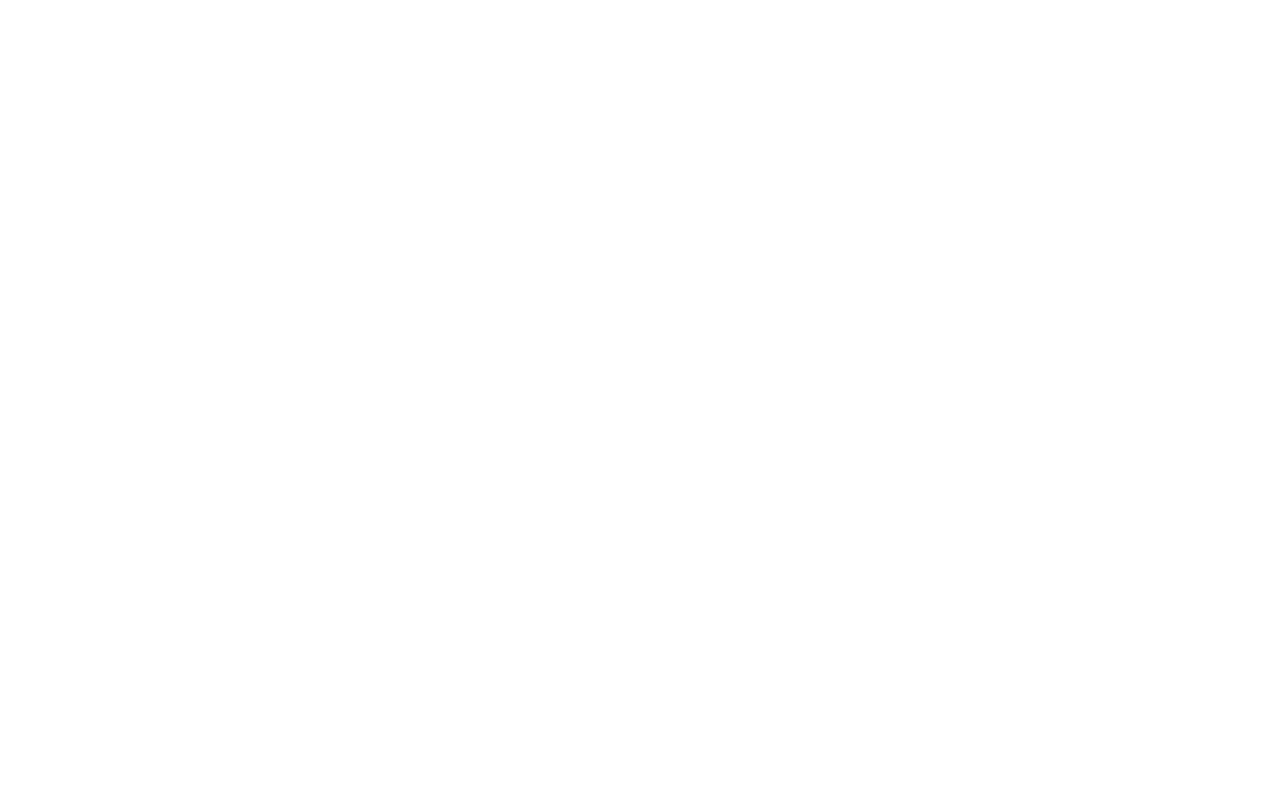
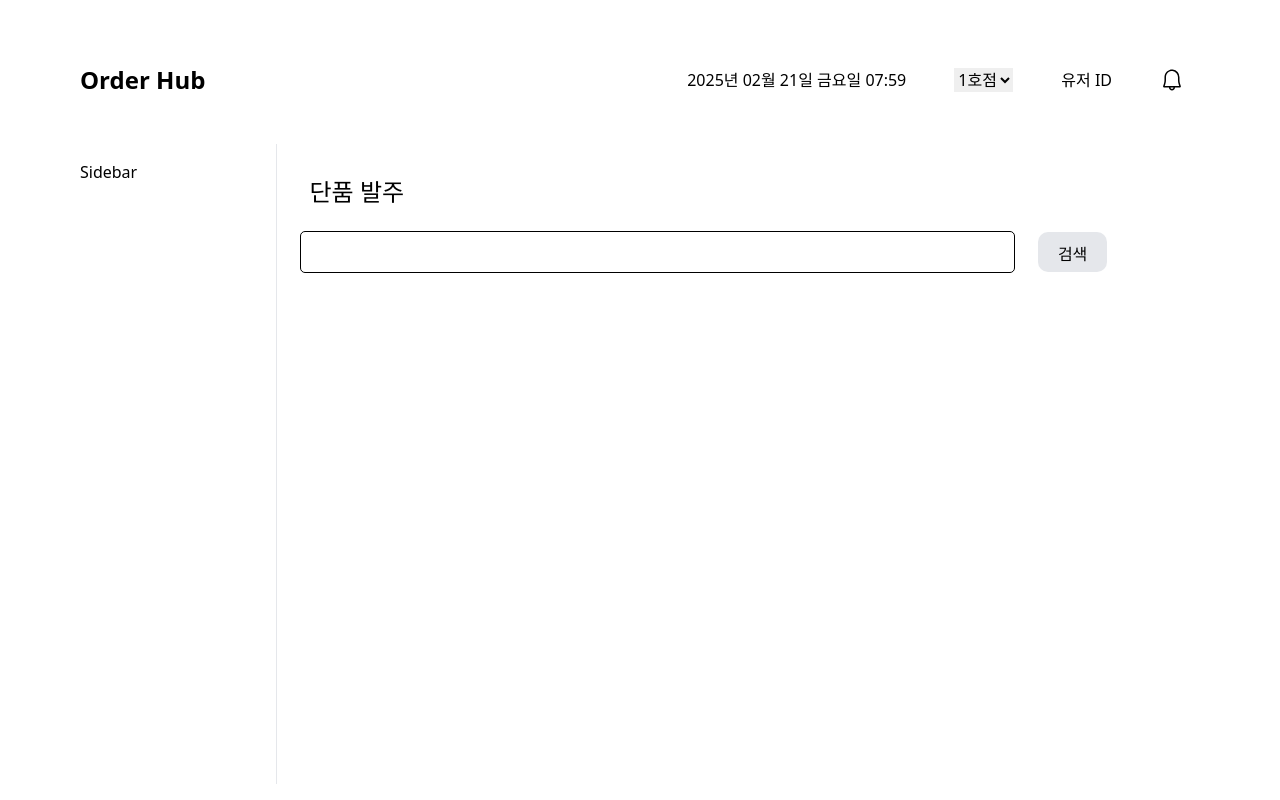
Before and after one commit to order-hub/orderHub-front, a React (Create React App) app: page /order/one in a window 1280 px wide. Before the commit this address had no page. Built offline with nearby package versions, Linux system fonts and the light colour scheme.

Commit message:
Feat /order/one 검색 기능

```diff
--- a/src/App.js
+++ b/src/App.js
@@ -7,7 +7,7 @@ import Order from './pages/Order/Order.js';
 import Product from './pages/Product/Product.js';
 import Work from './pages/Work/Work.js';
 import Stock from './pages/Stock/Stock.js';
-import OrderOne from './pages/Order/OrderOne.js';
+import OrderOne from './pages/Order/OrderOne/OrderOne.js';
 import OrderMiddle from './pages/Order/OrderMiddle.js';
 import OrderView from './pages/Order/OrderView.js';
 import ProductView from './pages/Product/ProductView.js';
@@ -31,24 +31,24 @@ function App() {
           <Route  path="/qna" element={<QuestionBoard />} />
 
           <Route  path="/order" element={<Order />} />
-            <Route  path="one" element={<OrderOne />} />    {/* 단품발주 */}
-            <Route  path="middle" element={<OrderMiddle />} />    {/* 중분류 발주 */}
-            <Route  path="view" element={<OrderView />} />    {/* 발주 현황 조회 */}
+          <Route  path="/order/one" element={<OrderOne />} />    {/* 단품발주 */}
+          <Route  path="/order/middle" element={<OrderMiddle />} />    {/* 중분류 발주 */}
+          <Route  path="/order/view" element={<OrderView />} />    {/* 발주 현황 조회 */}
 
           <Route  path="/product" element={<Product />} />
-            <Route  path="view" element={<ProductView />} />     {/* 상품 조회 */}
-            <Route  path="register" element={<ProductRegister />} />     {/* 상품 추가 등록 */}
-            <Route  path="update" element={<ProductUpdate />} />     {/* 상품 상태 변경 */}
-            <Route  path="search" element={<ProductSearch />} />     {/* 상품 검색 */}
+          <Route  path="/product/view" element={<ProductView />} />     {/* 상품 조회 */}
+          <Route  path="/product/register" element={<ProductRegister />} />     {/* 상품 추가 등록 */}
+          <Route  path="/product/update" element={<ProductUpdate />} />     {/* 상품 상태 변경 */}
+          <Route  path="/product/search" element={<ProductSearch />} />     {/* 상품 검색 */}
 
           <Route  path="/stock" element={<Stock />} />
-            <Route  path="view" element={<StockView />} />    {/* 재고 확인 */}
-            <Route  path="miss-order/register" element={<MissOrderRegister />} />    {/* 오출 등록 */}
-            <Route  path="miss-order/view" element={<MissOrderView />} />    {/* 오출 확인 */}
+          <Route  path="/stock/view" element={<StockView />} />    {/* 재고 확인 */}
+          <Route  path="/stock/miss-order/register" element={<MissOrderRegister />} />    {/* 오출 등록 */}
+          <Route  path="/stock/miss-order/view" element={<MissOrderView />} />    {/* 오출 확인 */}
 
           <Route  path="/work" element={<Work />} />
-            <Route  path="register" element={<WorkRegister />} />  {/* 근무자 추가 */}
-            <Route  path="role-update" element={<WorkRoleUpdate />} />  {/* 권한 변경 */}
+          <Route  path="/work/register" element={<WorkRegister />} />  {/* 근무자 추가 */}
+          <Route  path="/work/role-update" element={<WorkRoleUpdate />} />  {/* 권한 변경 */}
 
         </Routes>
       </BrowserRouter>
--- a/src/components/common/SearchBar.js
+++ b/src/components/common/SearchBar.js
@@ -1,11 +1,28 @@
-import React from "react";
+import React, { useState } from "react";
 import Button from "./Button";
 
-const SearchBar = () => {
+const SearchBar = ({onSearch}) => {
+    const [searchText, setSearchText] = useState("");
+
+    const handleInputChange = (e) => {
+        setSearchText(e.target.value);
+    };
+
+    const handleSearchClick = () => {
+        if (onSearch) {
+            onSearch(searchText);
+        }
+        setSearchText("");
+    };
+
     return(
         <div className="flex m-2 items-center gap-4">
-                    <input type="text" className="h-10 w-4/5 outline outline-1 mr-2 rounded p-2" />
-                    <Button>검색</Button>
+                    <input
+                    value={searchText}
+                    onChange={handleInputChange}
+                    type="text"
+                    className="h-10 w-4/5 outline outline-1 mr-2 rounded p-2" />
+                    <Button onClick={handleSearchClick}>검색</Button>
                 </div>
     );
 };
--- a/src/components/layout/Layout.js
+++ b/src/components/layout/Layout.js
@@ -9,7 +9,9 @@ const Layout = ({ children }) => {
             <Header />
             <div className="flex flex-1">
                 <Sidebar />
-                {children}
+                <div className="flex flex-col w-full p-4">
+                    {children}
+                </div>
             </div>
         </div>
 
--- a/src/pages/Order/Order.js
+++ b/src/pages/Order/Order.js
@@ -1,7 +1,7 @@
 import React from "react";
 import Layout from "../../components/layout/Layout";
 import MenuButton from "../../components/common/MenuButton";
-import { Link, Outlet } from "react-router-dom";
+import { Link} from "react-router-dom";
 
 const Order = () => {
     return (
@@ -21,7 +21,6 @@ const Order = () => {
                         <MenuButton>발주 현황 조회</MenuButton>
                     </Link>
                 </div>
-                <Outlet></Outlet>
             </div>
         </Layout>
     );
--- a/src/pages/Order/OrderMiddle.js
+++ b/src/pages/Order/OrderMiddle.js
@@ -4,7 +4,9 @@ import Layout from "../../components/layout/Layout";
 const OrderMiddle = () => {
     return(
         <Layout>
-            <div>중분류 발주 페이지</div>
+            <div className="flex flex-col w-full p-4 text-2xl">
+                중분류 발주
+            </div>
         </Layout>
     );
 };
--- a/src/pages/Order/OrderOne.js
+++ /dev/null
@@ -1,12 +0,0 @@
-import React from "react";
-import Layout from "../../components/layout/Layout";
-
-const OrderOne = () => {
-    return(
-        <Layout>
-            <div>단품 발주 페이지</div>
-        </Layout>
-    );
-};
-
-export default OrderOne;
--- /dev/null
+++ b/src/pages/Order/OrderOne/OrderOne.js
@@ -0,0 +1,32 @@
+import React, {useState} from "react";
+import Layout from "../../../components/layout/Layout";
+import SearchBar from "../../../components/common/SearchBar"
+import OrderOneSearch from "./OrderOneSearch";
+
+const OrderOne = () => {
+    const [searchText, setSearchText] = useState("");
+    const [isSearchOpen, setIsSearchOpen] = useState(false);
+
+    const handleSearch = (text) => {
+        setSearchText(text);
+        setIsSearchOpen(true);
+    };
+
+    const closeModal = () => {
+        setIsSearchOpen(false);
+    };
+
+    return(
+        <Layout>
+            <div className="flex flex-col w-full p-4 text-2xl">
+                단품 발주
+            </div>
+            <SearchBar onSearch={handleSearch}></SearchBar>
+            {isSearchOpen && (
+                <OrderOneSearch onClose={closeModal}>{searchText}</OrderOneSearch>
+            )}
+        </Layout>
+    );
+};
+
+export default OrderOne;
--- /dev/null
+++ b/src/pages/Order/OrderOne/OrderOneSearch.js
@@ -0,0 +1,14 @@
+import React from "react";
+
+const OrderOneSearch = ({children, onClose}) => {
+    return(
+        <div className="relative flex w-4/5 h-2/3 z-50">
+            <button className="absolute top-2 right-2" onClick={onClose}>X</button>
+            <div className="flex w-full h-full bg-white p-6 rounded shadow-lg items-center justify-center">
+                <p className="text-center">{children}</p>
+            </div>
+        </div>
+    );
+};
+
+export default OrderOneSearch;
--- a/src/pages/Order/OrderView.js
+++ b/src/pages/Order/OrderView.js
@@ -4,7 +4,9 @@ import Layout from "../../components/layout/Layout";
 const OrderView = () => {
     return(
         <Layout>
-            <div>발주 확인</div>
+            <div className="flex flex-col w-full p-4 text-2xl">
+                발주 현황 조회
+            </div>
         </Layout>
     );
 };
--- a/src/pages/Stock/Stock.js
+++ b/src/pages/Stock/Stock.js
@@ -1,7 +1,7 @@
 import React from "react";
 import Layout from "../../components/layout/Layout";
 import MenuButton from "../../components/common/MenuButton";
-import { Link, Outlet } from "react-router-dom";
+import { Link } from "react-router-dom";
 
 const Stock = () => {
     return (
@@ -21,7 +21,6 @@ const Stock = () => {
                         <MenuButton>오출 확인</MenuButton>
                     </Link>
                 </div>
-                <Outlet></Outlet>
             </div>
         </Layout>
     );
--- a/src/pages/Work/Work.js
+++ b/src/pages/Work/Work.js
@@ -1,7 +1,7 @@
 import React from "react";
 import Layout from "../../components/layout/Layout";
 import MenuButton from "../../components/common/MenuButton";
-import { Link, Outlet } from "react-router-dom";
+import { Link} from "react-router-dom";
 
 const Work = () => {
     return (
@@ -18,7 +18,6 @@ const Work = () => {
                         <MenuButton>권한 변경</MenuButton>
                     </Link>
                 </div>
-                <Outlet></Outlet>
             </div>
         </Layout>
     );
```
